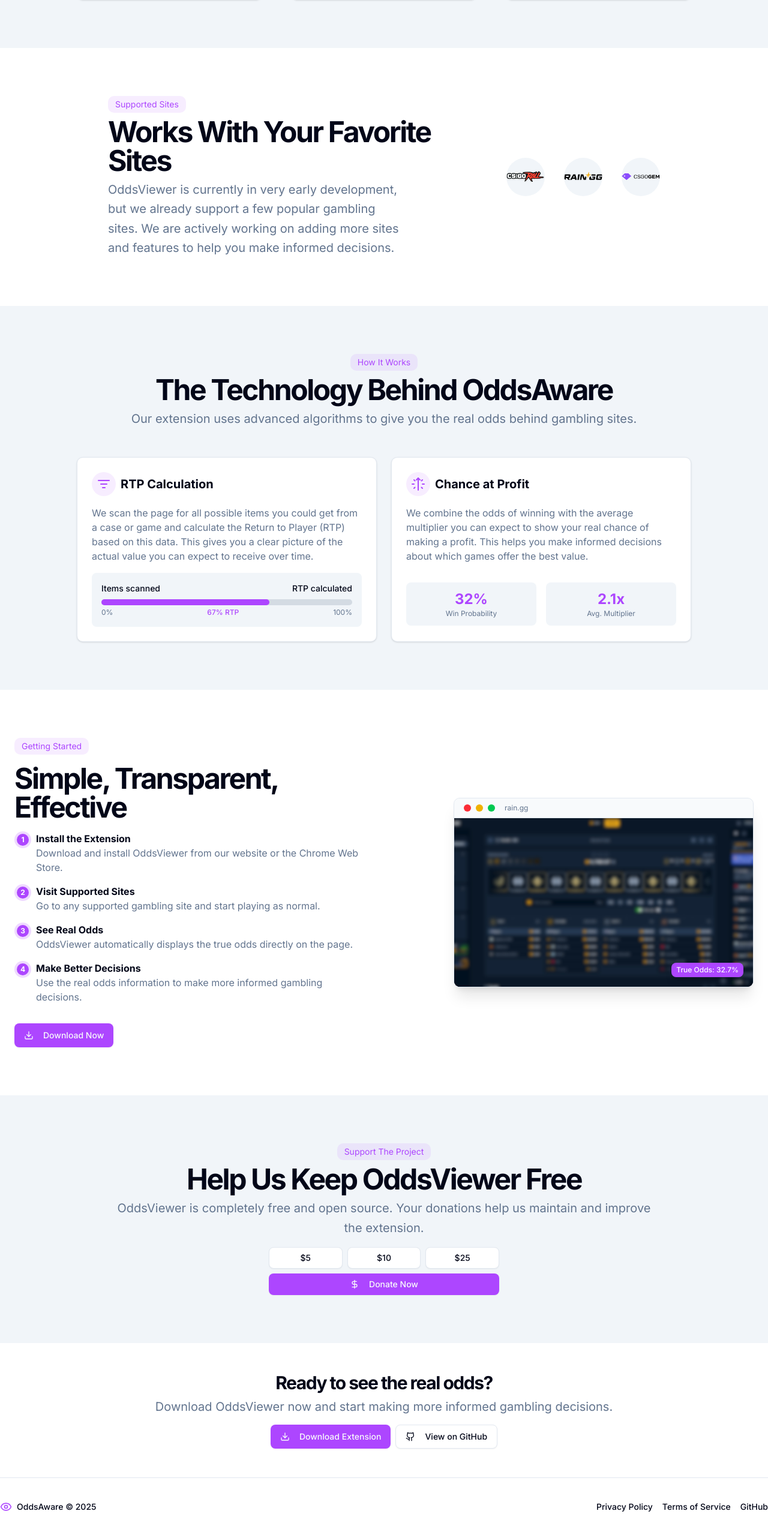
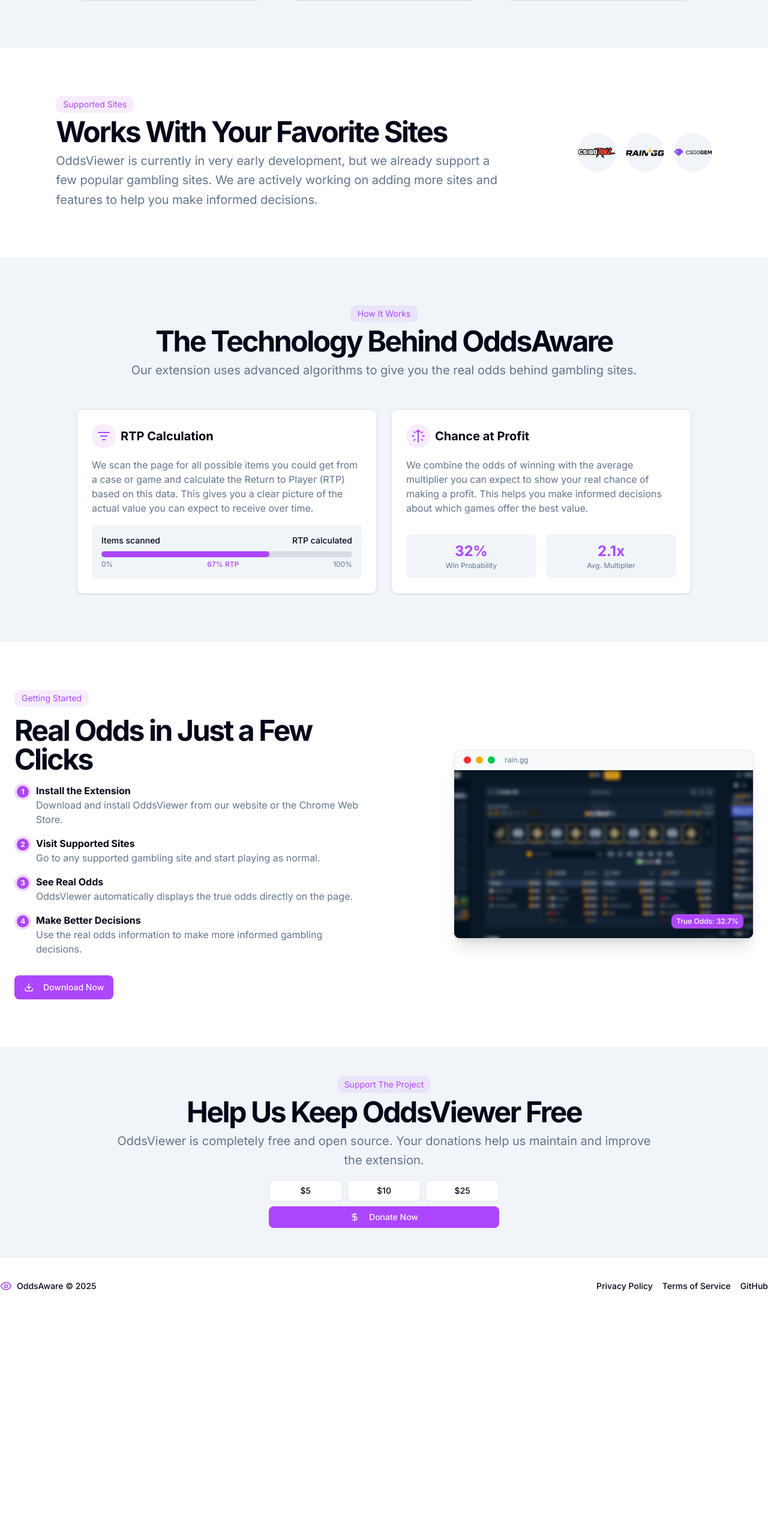
Before and after one commit to CS-RTP-Exposer/Webpage, a Next.js app: page / in a window 1280 px wide. Shown: the part 1168-3727 px from the top of the page at 60% size. After the commit the page ends 3360 px from the top, so only its background shows below. Built offline with nearby package versions, Linux system fonts and the light colour scheme.

Commit message:
implemented minor layout changes

```diff
--- a/app/page.tsx
+++ b/app/page.tsx
@@ -133,7 +133,7 @@ export default function LandingPage() {
                     <div className="container mx-auto max-w-7xl px-4 md:px-6">
                         <div className="flex flex-col md:flex-row items-center justify-center gap-12">
                             {/* Text Section */}
-                            <div className="md:w-1/2 space-y-4">
+                            <div className="md:w-4/6 space-y-4">
                                 <div className="space-y-2">
                                     <div className="inline-block rounded-lg bg-purple-500/10 px-3 py-1 text-sm text-purple-500">
                                         Supported Sites
@@ -141,14 +141,14 @@ export default function LandingPage() {
                                     <h2 className="text-3xl font-bold tracking-tighter sm:text-5xl">
                                         Works With Your Favorite Sites
                                     </h2>
-                                    <p className="max-w-[500px] text-muted-foreground md:text-xl/relaxed lg:text-base/relaxed xl:text-xl/relaxed">
+                                    <p className="max-w-[90%] text-muted-foreground md:text-xl/relaxed lg:text-base/relaxed xl:text-xl/relaxed">
                                         OddsViewer is currently in very early development, but we already support a few popular gambling sites. We are actively working on adding more sites and features to help you make informed decisions.
                                     </p>
                                 </div>
                             </div>
 
                             {/* Logos Row */}
-                            <div className="flex items-center gap-8">
+                            <div className="flex items-center gap-4">
                                 <div className="group h-16 w-16 rounded-full bg-muted flex items-center justify-center cursor-pointer">
                                     <Image
                                         src="/csgoroll.jpg"
@@ -295,7 +295,7 @@ export default function LandingPage() {
                                         Getting Started
                                     </div>
                                     <h2 className="text-3xl font-bold tracking-tighter sm:text-4xl md:text-5xl">
-                                        Simple, Transparent, Effective
+                                        Real Odds in Just a Few Clicks
                                     </h2>
                                     <ul className="space-y-4">
                                         <li className="flex items-start gap-2">
@@ -386,7 +386,7 @@ export default function LandingPage() {
                     </div>
                 </section>
 
-                <section id="donate" className="bg-muted py-20">
+                <section id="donate" className="bg-muted py-12">
                     <div className="container mx-auto max-w-7xl px-4 md:px-6">
                         <div className="flex flex-col items-center justify-center space-y-4 text-center">
                             <div className="space-y-2">
@@ -420,34 +420,6 @@ export default function LandingPage() {
                     </div>
                 </section>
 
-                <section className="py-12">
-                    <div className="container mx-auto max-w-7xl px-4 md:px-6">
-                        <div className="">
-                            <div className="flex flex-col justify-center space-y-4 text-center">
-                                <div className="space-y-2">
-                                    <h2 className="text-3xl font-bold tracking-tighter">Ready to see the real odds?</h2>
-                                    <p className="text-muted-foreground md:text-xl">
-                                        Download OddsViewer now and start making more informed gambling decisions.
-                                    </p>
-                                </div>
-                                <div className="flex flex-col justify-center gap-2 min-[400px]:flex-row">
-                                    <Link href="#download">
-                                        <Button size="lg" className="bg-purple-500 hover:bg-purple-600">
-                                            <Download className="mr-2 h-5 w-5" />
-                                            Download Extension
-                                        </Button>
-                                    </Link>
-                                    <Link href="https://github.com/oddsviewer/extension" target="_blank" rel="noopener noreferrer">
-                                        <Button variant="outline" size="lg">
-                                            <Github className="mr-2 h-5 w-5" />
-                                            View on GitHub
-                                        </Button>
-                                    </Link>
-                                </div>
-                            </div>
-                        </div>
-                    </div>
-                </section>
             </main>
             <footer className="border-t py-6 md:py-0">
                 <div className="container mx-auto max-w-7xl flex flex-col items-center justify-between gap-4 md:h-24 md:flex-row">
```
